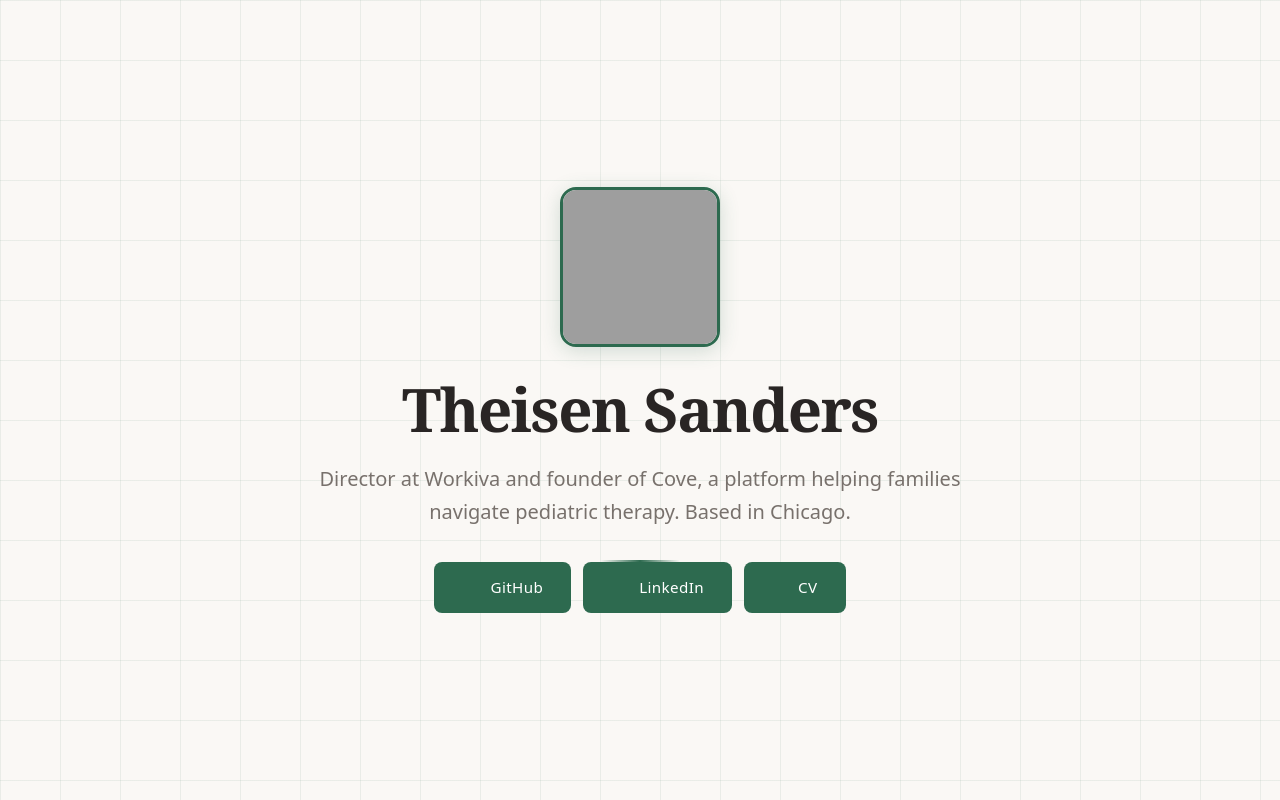
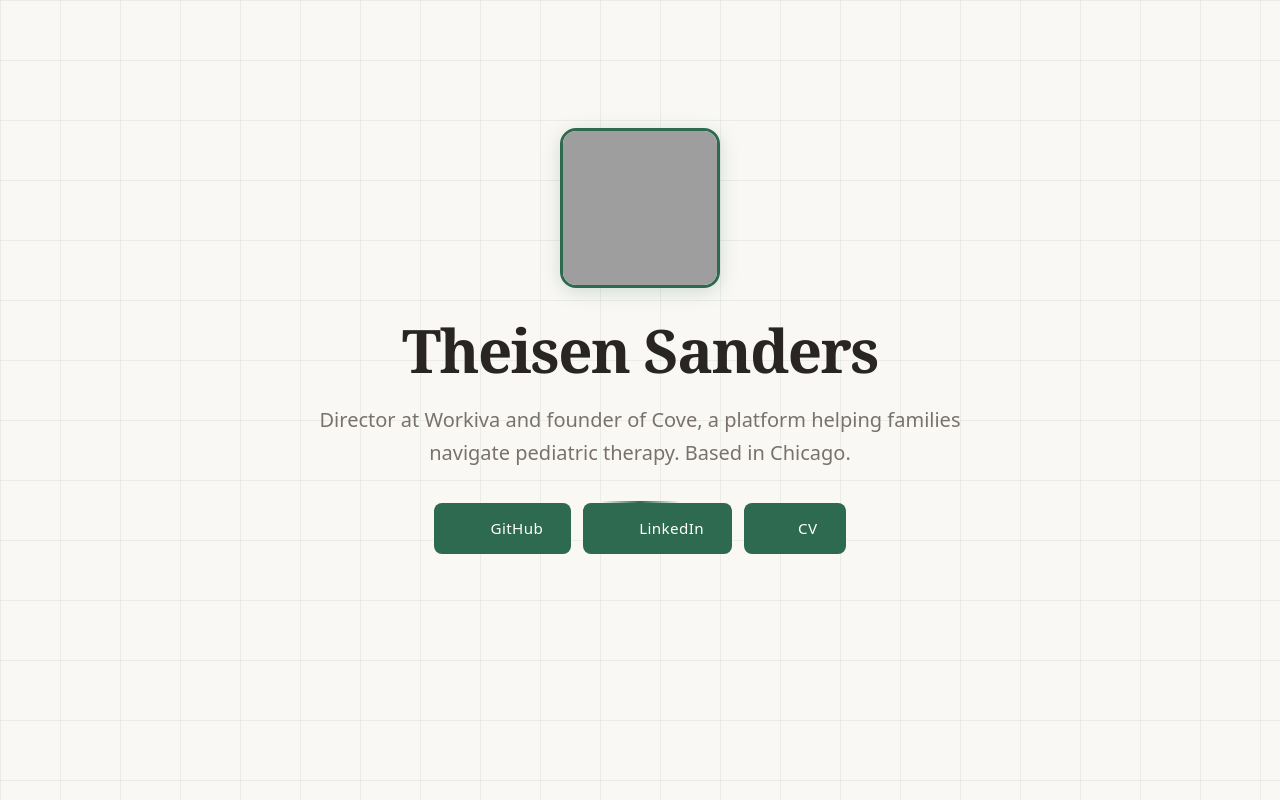
Before and after one commit to tsand/tsand.github.io, an Astro site: page / in a window 1280 px wide. Built offline with nearby package versions, Linux system fonts and the light colour scheme; Astro itself is replaced by a stand-in of ours; grey boxes are pictures that could not be loaded; some icons are missing.

Commit message:
Fix vertical centering

```diff
--- a/src/pages/index.astro
+++ b/src/pages/index.astro
@@ -6,7 +6,7 @@ import profileImage from '../assets/profile.jpg';
 ---
 
 <Layout title="Theisen Sanders">
-  <div class="min-h-screen flex items-center justify-center px-6 py-16 md:px-12">
+  <div class="px-6 pt-24 pb-16 md:px-12 md:pt-32">
     <div class="max-w-2xl mx-auto text-center">
       <!-- Profile Image -->
       <div class="mb-8 flex justify-center">
```
